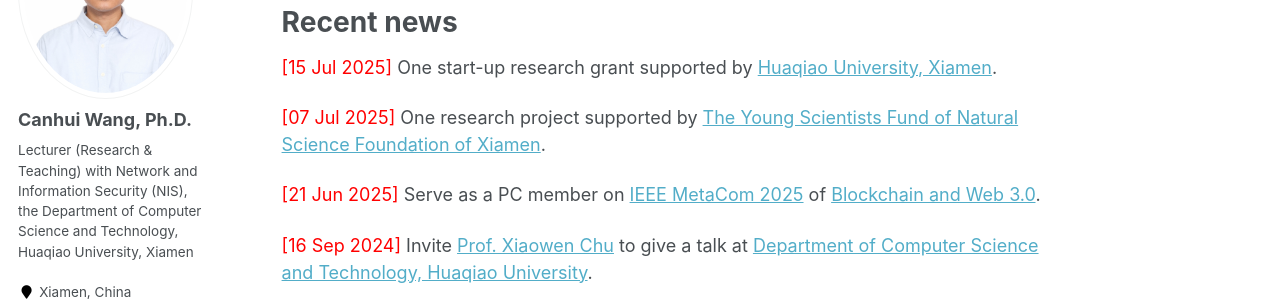
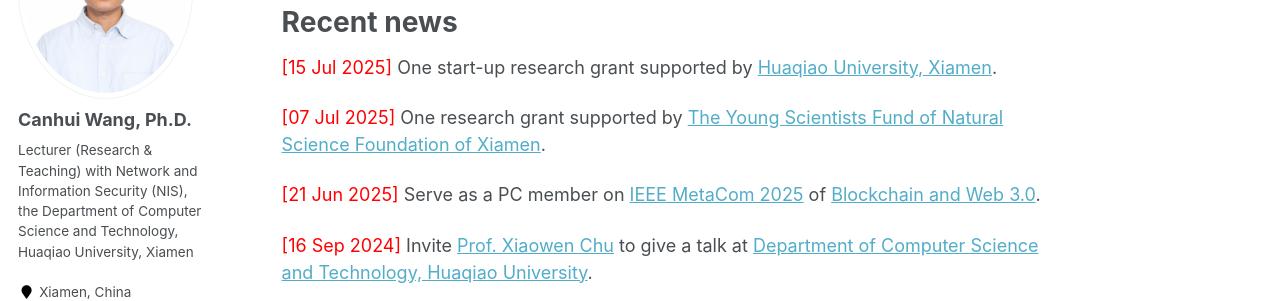
Before and after one commit to Canhui/canhui.github.io, a Jekyll site: the page built from _pages/about.md, in a window 1280 px wide and 900 px high, scrolled down 636 px. Shown: the part 153-454 px from the top of the window. Built offline with Jekyll 4.4.1, drawn with Linux system fonts in a browser that asks for light colours.

Commit message:
Update about.md

```diff
--- a/_pages/about.md
+++ b/_pages/about.md
@@ -22,7 +22,7 @@ Recent news
 
 <span style="color:red"> \[15 Jul 2025\] </span> One start-up research grant supported by [Huaqiao University, Xiamen](https://kyy.hqu.edu.cn/).
 
-<span style="color:red"> \[07 Jul 2025\] </span> One research project supported by [The Young Scientists Fund of Natural Science Foundation of Xiamen](http://sti.xm.gov.cn/xxgk/tzgg/202507/t20250703_2943157.htm).
+<span style="color:red"> \[07 Jul 2025\] </span> One research grant supported by [The Young Scientists Fund of Natural Science Foundation of Xiamen](http://sti.xm.gov.cn/xxgk/tzgg/202507/t20250703_2943157.htm).
 
 <span style="color:red"> \[21 Jun 2025\] </span> Serve as a PC member on [IEEE MetaCom 2025](https://ieee-metacom.org/) of [Blockchain and Web 3.0](https://easychair.org/conferences2/submissions?a=34918422).
 
```
